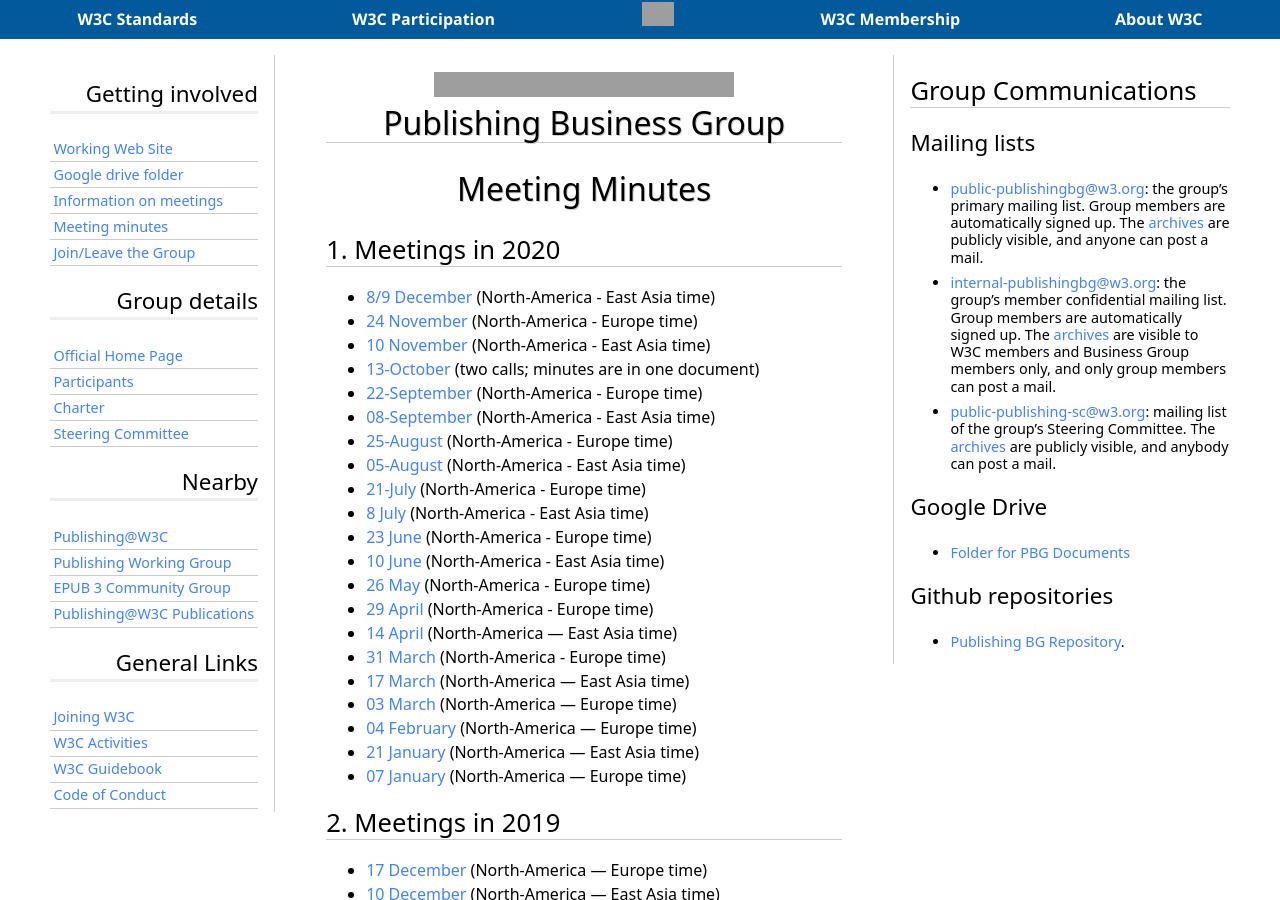
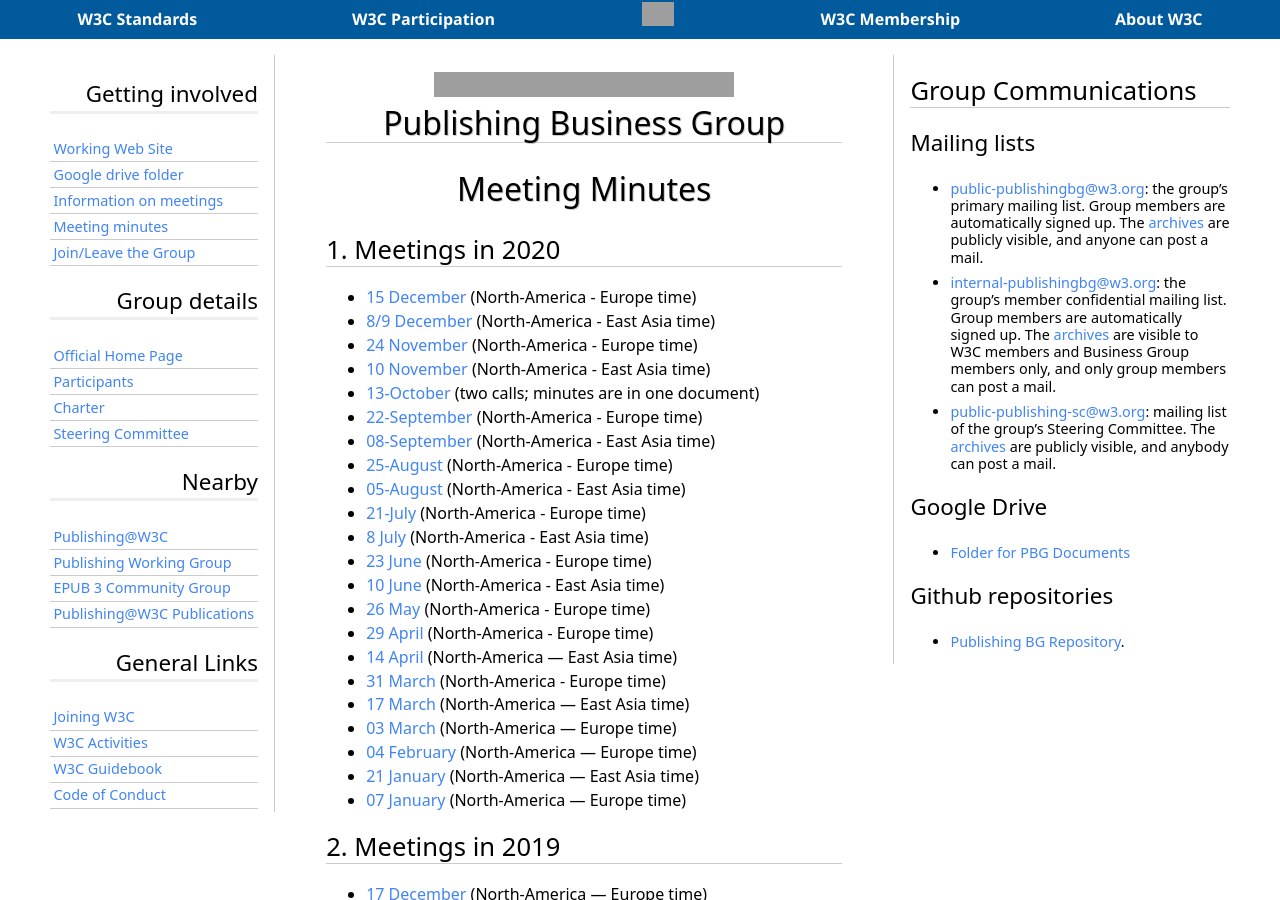
Before and after one commit to w3c/publ-bg, a Jekyll site: the page built from Meetings/Minutes/index.md, in a window 1280 px wide and 900 px high. Built offline with Jekyll 4.4.1, drawn with Linux system fonts in a browser that asks for light colours; some web fonts are replaced; our own code applies the rules of GitHub Pages for plain Markdown files; grey boxes are pictures that could not be loaded.

Commit message:
Add 15-Dec minutes

```diff
--- a/Meetings/Minutes/index.md
+++ b/Meetings/Minutes/index.md
@@ -6,6 +6,7 @@ layout: default
 
 ## Meetings in 2020
 
+* [15 December](https://www.w3.org/2020/12/15-pbg-minutes.html) (North-America - Europe time)
 * [8/9 December](https://www.w3.org/2020/12/08-pbg-minutes.html) (North-America - East Asia time)
 * [24 November](https://www.w3.org/2020/11/24-pbg-minutes.html) (North-America - Europe time)
 * [10 November](https://www.w3.org/2020/11/10-pbg-minutes.html) (North-America - East Asia time)
```
